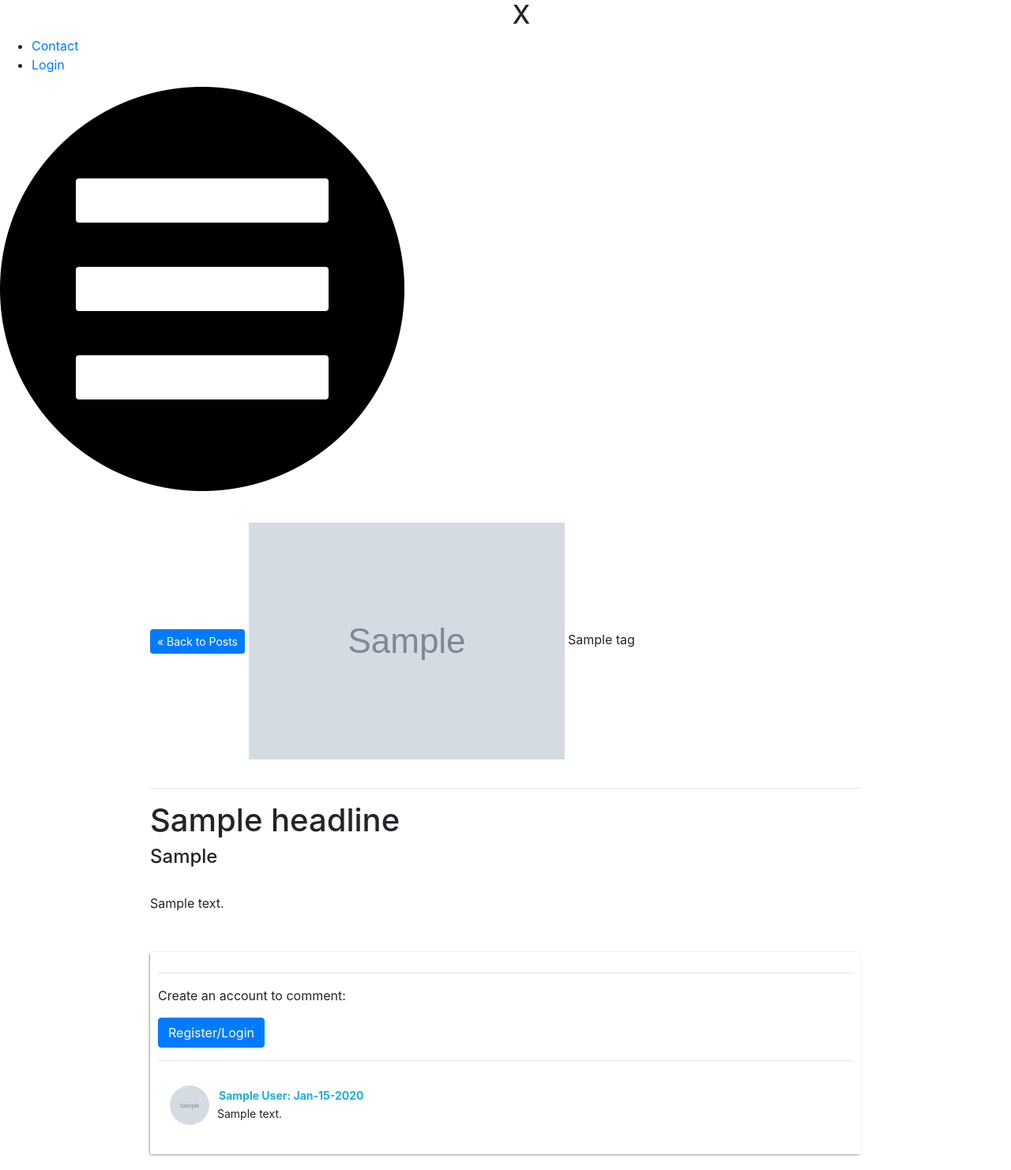
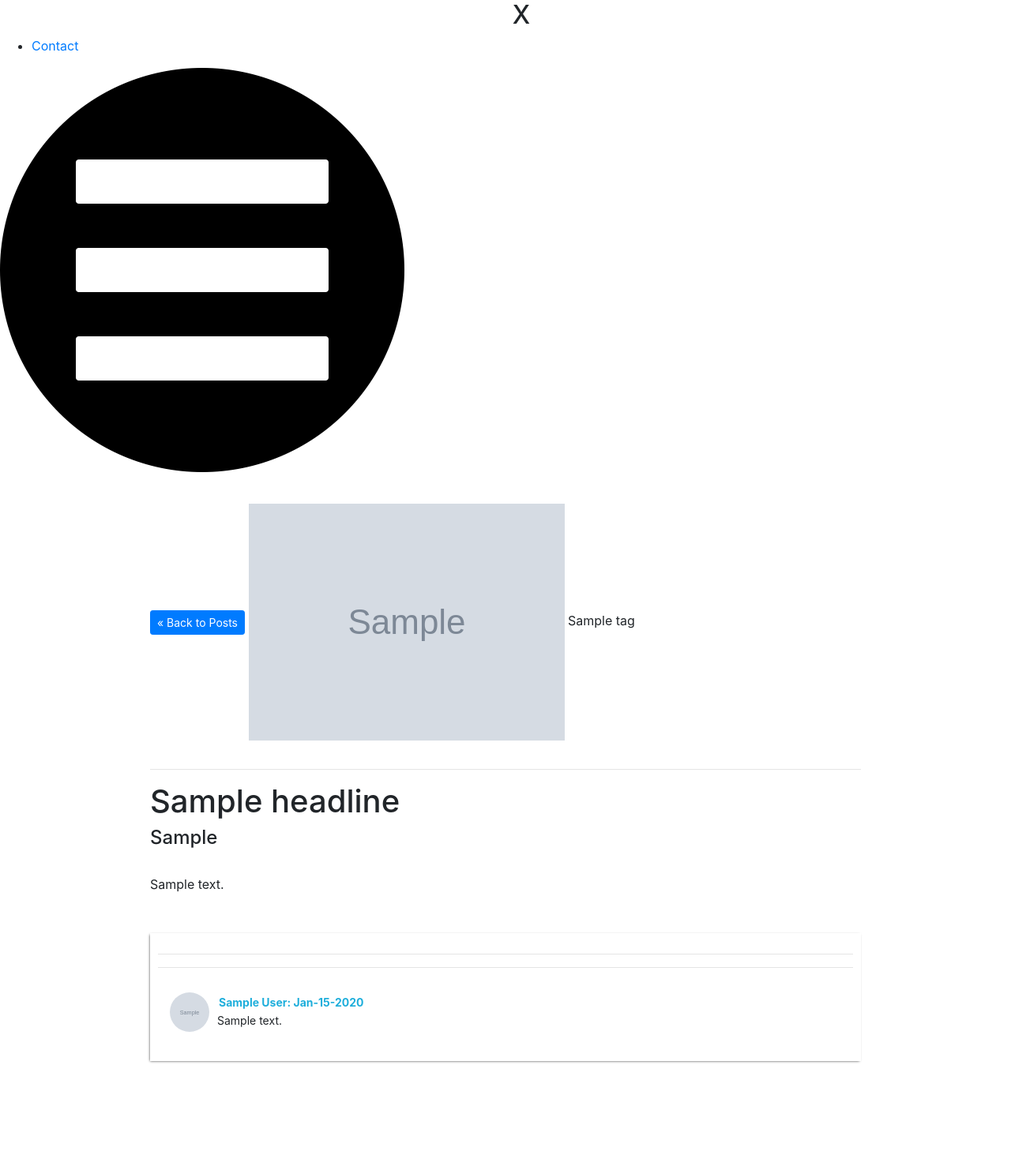
Before and after one commit to rockstarakhil/akhilport, a Django app: template base/templates/base/post.html in a window 1280 px wide. Shown: the whole page at 79% size. After the commit the page ends 1346 px from the top, so only its background shows below. Run offline with Django 3.2, Linux system fonts and the light colour scheme; the template is opened without the code that fills it: most values are stand-ins (such as "Sample title", 1, 10 or a date in 2020); grey boxes marked "Sample" are stand-in pictures; some libraries are stand-ins or nearby versions.

Commit message:
new changes for removing login and log outshuh

```diff
--- a/base/templates/base/navbar.html
+++ b/base/templates/base/navbar.html
@@ -16,7 +16,7 @@
 			<!--<li><a href="{% url 'account' %}"> Account</a></li>-->
 			<!--<li><a href="{% url 'logout' %}">Logout</a></li> -->
 		{% else %}
-			<li><a href="{% url 'login' %}">Login</a></li>
+			<!--<li><a href="{% url 'login' %}">Login</a></li> -->
 		{% endif %}
 	</ul>
 
--- a/base/templates/base/post.html
+++ b/base/templates/base/post.html
@@ -97,8 +97,8 @@
 			<input class="btn btn-info" type="submit" value="Submit">
 		</form> -->
 		{% else %}
-			<p>Create an account to comment:</p>
-			<a class="btn btn-primary" href="{% url 'register' %}">Register/Login</a>
+			<!--<p>Create an account to comment:</p>
+			<a class="btn btn-primary" href="{% url 'register' %}">Register/Login</a> -->
 		{% endif %}
 
 		<hr>
--- a/dennisivy/settings.py
+++ b/dennisivy/settings.py
@@ -24,7 +24,7 @@ BASE_DIR = os.path.dirname(os.path.dirname(os.path.abspath(__file__)))
 SECRET_KEY = 'hrj48*mobkzo)s6q+2wfqcg=_=@5c38n&sb4_vlp#bb^zyp_pi'
 
 # SECURITY WARNING: don't run with debug turned on in production!
-DEBUG = False
+DEBUG = True
 
 ALLOWED_HOSTS = ['127.0.0.1','localhost','akhilanalyst.herokuapp.com']
 
```
